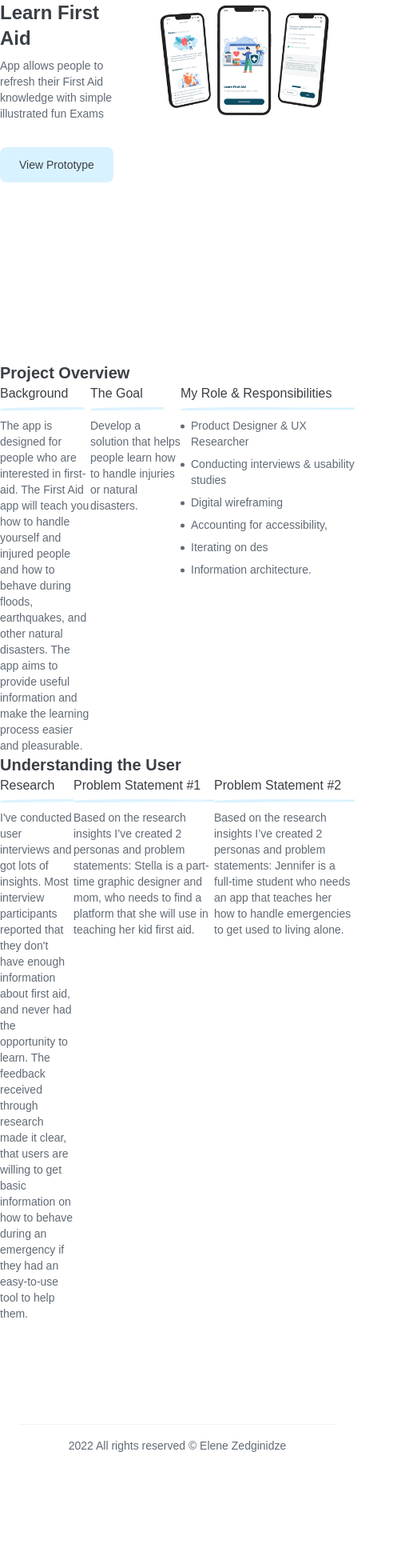
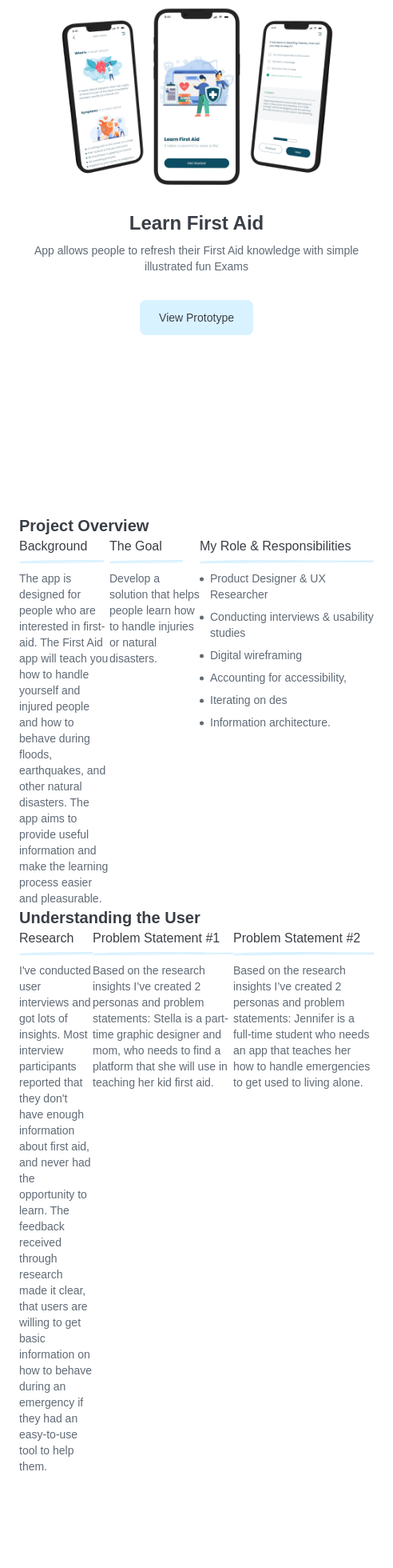
Before and after one commit to lelezedg/my-portfolio, a Next.js app: page /learn-first-aid-app in a window 390 px wide. Shown: the top 1960 px of the page at 80% size, 492 px wide, since content can reach past the window. Before the commit the page ends 1833 px from the top, so only its background shows below. Built offline with nearby package versions, Linux system fonts and the light colour scheme.

Commit message:
fix: project hero

```diff
--- a/components/Footer.tsx
+++ b/components/Footer.tsx
@@ -4,7 +4,9 @@ import { Text } from "./Text";
 export const Footer = () => {
   return (
     <div className="py-4 border-t border-gray-100 border-opacity-50 flex justify-center md:mt-8 mt-24 mx-6  md:mx-24  ">
-      <Text variant="body">2022 All rights reserved © Elene Zedginidze</Text>
+      <Text variant="body" className="text-xs md:text-sm">
+        2022 All rights reserved © Elene Zedginidze
+      </Text>
     </div>
   );
 };
--- a/components/Layout.tsx
+++ b/components/Layout.tsx
@@ -22,7 +22,7 @@ export const Layout = ({ children, title }: TLayout) => {
       </div>
 
       <div className="flex-grow flex flex-col md:w-9/12">
-        <div className="flex-grow overflow-scroll scrollbar">
+        <div className="flex-grow overflow-scroll scrollbar px-6 md:px-0">
           {children}
 
           <div className="flex-initial w-full md:mt-64 mt-32">
--- a/components/ProjectHero.tsx
+++ b/components/ProjectHero.tsx
@@ -22,10 +22,10 @@ export const ProjectHero = ({
   const router = useRouter();
 
   return (
-    <div className="flex flex-grow flex-row mb-32">
-      <div className="flex flex-col justify-end">
+    <div className="flex flex-grow md:flex-row flex-col-reverse mb-32">
+      <div className="flex flex-col md:justify-start md:items-start items-center">
         <Text variant="headline">{title}</Text>
-        <Text variant="body" className="mt-2 mb-8">
+        <Text variant="body" className="mt-2 mb-8 text-center md:text-start">
           {subtile}
         </Text>
 
@@ -38,7 +38,7 @@ export const ProjectHero = ({
         </div>
       </div>
 
-      <div className="">
+      <div className="md:justify-end items-center pb-8 ">
         <Image
           src={`/assets/${coverImage}.png`}
           width={900}
```
